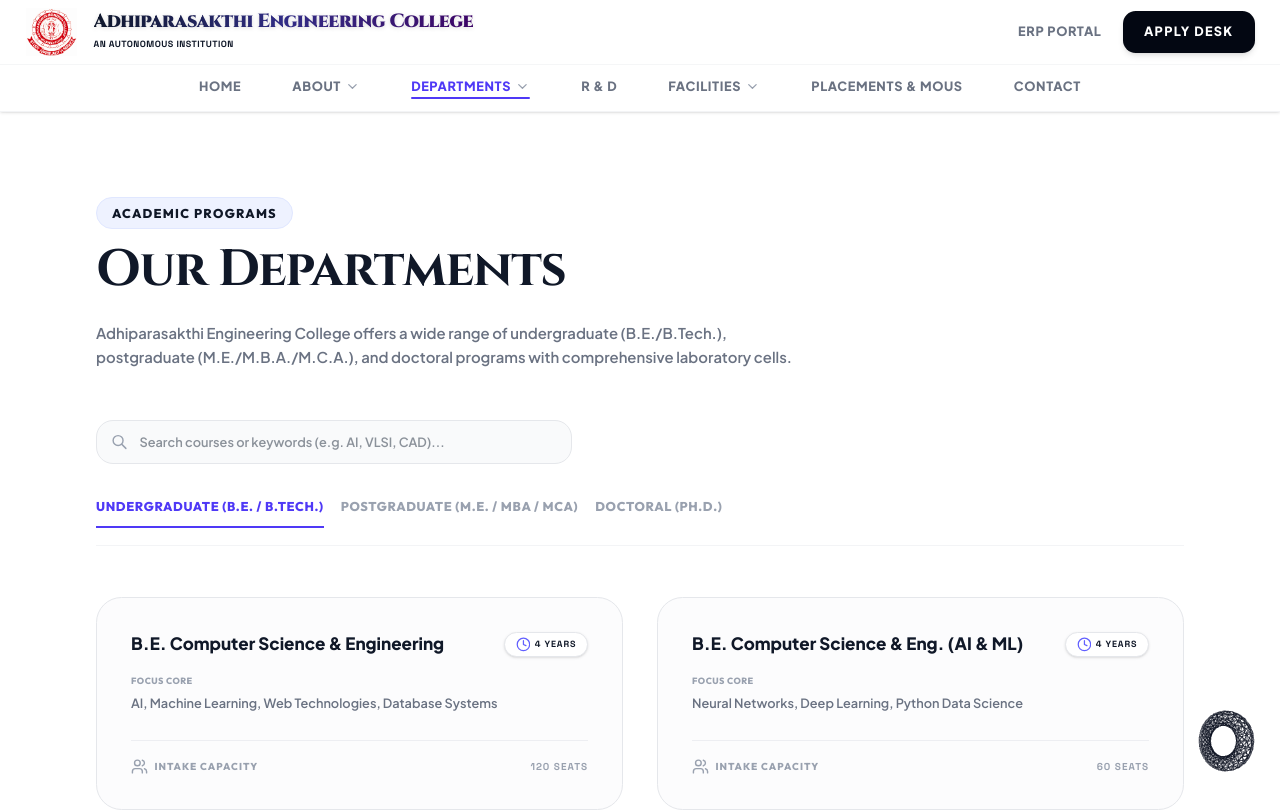
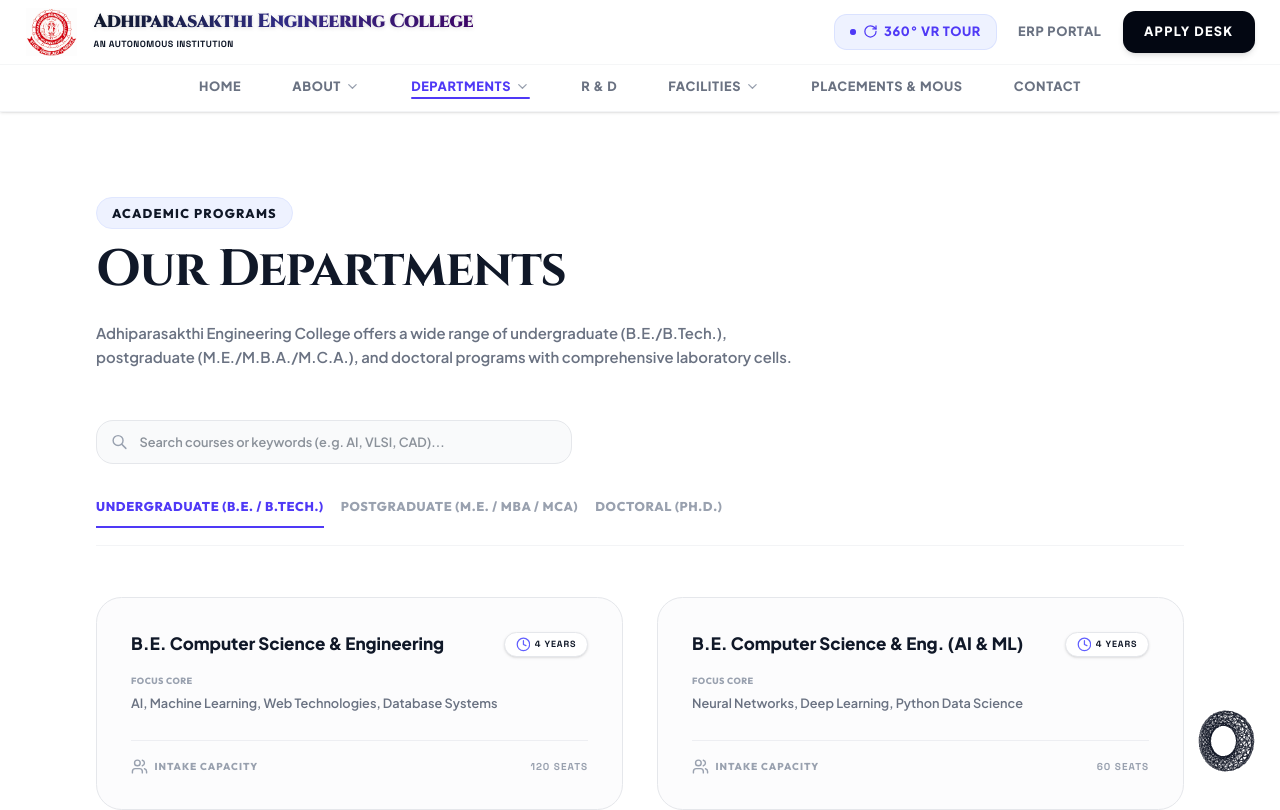
Before and after one commit to aimllab1/Apec, a React (Vite) app: page /departments in a window 1280 px wide. Shown: the top 810 px of the page. Built offline with nearby package versions, Linux system fonts and the light colour scheme; a web font is replaced by a local one.

Commit message:
Move 360° VR Tour button to header next to ERP portal

```diff
--- a/src/App.jsx
+++ b/src/App.jsx
@@ -5,7 +5,7 @@
 import { motion, AnimatePresence } from 'framer-motion';
 import {
   Menu, X, Phone, Mail, MapPin,
-  Download, ChevronDown, Send
+  Download, ChevronDown, Send, RotateCw
 } from 'lucide-react';
 import Preloader from './components/Preloader';
 
@@ -19,6 +19,7 @@
 import DepartmentDetail from './pages/DepartmentDetail';
 import FacilityDetail from './pages/FacilityDetail';
 import AdminPortal from './pages/AdminPortal';
+import PanoramaModal from './components/PanoramaModal';
 
 // Scroll to Top on Page Change
 function ScrollToTop() {
@@ -87,6 +88,7 @@
   };
   const [mobileMenuOpen, setMobileMenuOpen] = useState(false);
   const [chatOpen, setChatOpen] = useState(false);
+  const [isPanoOpen, setIsPanoOpen] = useState(false);
   const [chatInput, setChatInput] = useState('');
   const [messages, setMessages] = useState([
     { sender: 'ai', text: 'Welcome to APEC College Assistant! How can I assist you today? Feel free to ask about admissions, TNEA code, courses, library, or placements.' }
@@ -198,6 +200,18 @@
                 <div className="flex items-center gap-6">
                   {/* Desktop Right Action Panel */}
                   <div className="hidden lg:flex items-center gap-5">
+                    <button
+                      onClick={() => setIsPanoOpen(true)}
+                      className="inline-flex items-center gap-1.5 text-xs font-black uppercase tracking-wider text-indigo-600 hover:text-indigo-800 transition-all bg-indigo-50 hover:bg-indigo-100 border border-indigo-200/50 px-3.5 py-2 rounded-xl cursor-pointer relative overflow-hidden group/btn"
+                    >
+                      <span className="absolute inset-0 bg-gradient-to-r from-indigo-500/10 to-purple-500/10 opacity-0 group-hover/btn:opacity-100 transition-opacity" />
+                      <span className="relative flex h-1.5 w-1.5">
+                        <span className="animate-ping absolute inline-flex h-full w-full rounded-full bg-indigo-400 opacity-75"></span>
+                        <span className="relative inline-flex rounded-full h-1.5 w-1.5 bg-indigo-600"></span>
+                      </span>
+                      <RotateCw className="w-3.5 h-3.5 text-indigo-550 animate-[spin_10s_linear_infinite]" />
+                      <span>360° VR Tour</span>
+                    </button>
                     <a
                       href="https://portal.vmedulife.com/public/auth/#/login/apec-melmaruvathur"
                       target="_blank"
@@ -405,6 +419,19 @@
                   <Link to="/departments" onClick={() => setMobileMenuOpen(false)} className="text-sm font-semibold text-gray-500">Departments</Link>
                   <Link to="/facilities" onClick={() => setMobileMenuOpen(false)} className="text-sm font-semibold text-gray-500">Campus Facilities</Link>
                   <Link to="/placements" onClick={() => setMobileMenuOpen(false)} className="text-sm font-semibold text-gray-500">Placements & MOUs</Link>
+                  <button
+                    onClick={() => {
+                      setMobileMenuOpen(false);
+                      setIsPanoOpen(true);
+                    }}
+                    className="text-left text-sm font-semibold text-indigo-600 flex items-center gap-1.5 cursor-pointer"
+                  >
+                    <span className="relative flex h-1.5 w-1.5">
+                      <span className="animate-ping absolute inline-flex h-full w-full rounded-full bg-indigo-400 opacity-75"></span>
+                      <span className="relative inline-flex rounded-full h-1.5 w-1.5 bg-indigo-600"></span>
+                    </span>
+                    360° VR Tour
+                  </button>
                   <a
                     href="https://portal.vmedulife.com/public/auth/#/login/apec-melmaruvathur"
                     target="_blank"
@@ -581,6 +608,17 @@
           </motion.div>
         )}
       </AnimatePresence>
+
+      {/* 360° Panorama modal */}
+      <AnimatePresence>
+        {isPanoOpen && (
+          <PanoramaModal
+            isOpen={isPanoOpen}
+            onClose={() => setIsPanoOpen(false)}
+            imageUrl="/Aiml_Lab_1.jpg"
+          />
+        )}
+      </AnimatePresence>
     </div>
   );
 }
```
